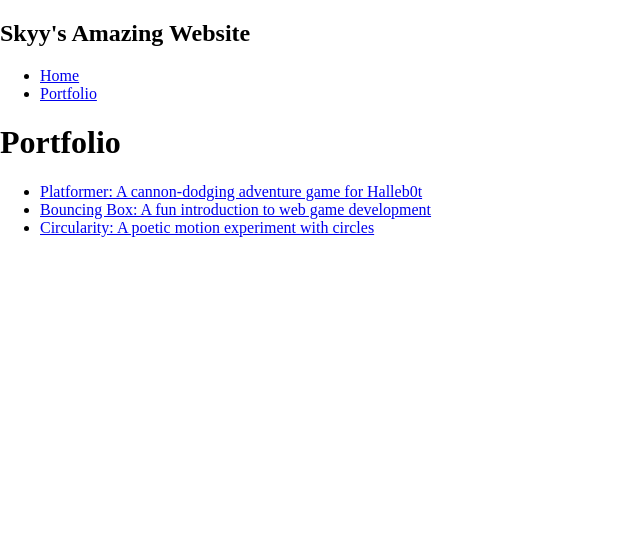
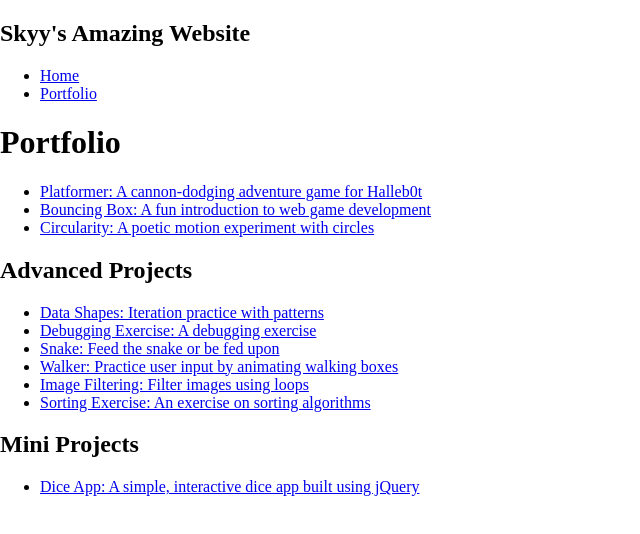
Before and after one commit to skyyharris/skyyharris.github.io, a plain HTML site: page portfolio.html in a window 1280 px wide. Shown: the whole page, without its empty margins (0-640 px from the left). Drawn offline with Linux system fonts and the light colour scheme; files that its build step writes are made by us from their sources.

Commit message:
add ASD projects

```diff
--- a/portfolio.html
+++ b/portfolio.html
@@ -33,7 +33,20 @@
 <li>
   <a href="fsd-projects/circularity/">Circularity: A poetic motion experiment with circles</a>
 </li>
-    </ul>
+    </ul><h2>Advanced Projects</h2>
+<ul id ="portfolio">
+    <li><a href="asd-projects/data-shapes"> Data Shapes: Iteration practice with patterns</a></li>
+    <li><a href="asd-projects/debugging-exercise"> Debugging Exercise: A debugging exercise</a></li>
+    <li><a href="asd-projects/snake">Snake: Feed the snake or be fed upon</a></li>
+    <li><a href="asd-projects/walker">Walker: Practice user input by animating walking boxes</a></li>
+    <li><a href="asd-projects/image-filtering">Image Filtering: Filter images using loops</a></li>
+    <li><a href="asd-projects/sorting">Sorting Exercise: An exercise on sorting algorithms</a></li>
+</ul>
+<h2>Mini Projects</h2>
+<ul id ="portfolio">
+    <li><a href="asd-projects/dice-app"> Dice App: A simple, interactive dice app built using jQuery</a></li>
+</ul>
+
   </div>
   </main>
     </div>
```
